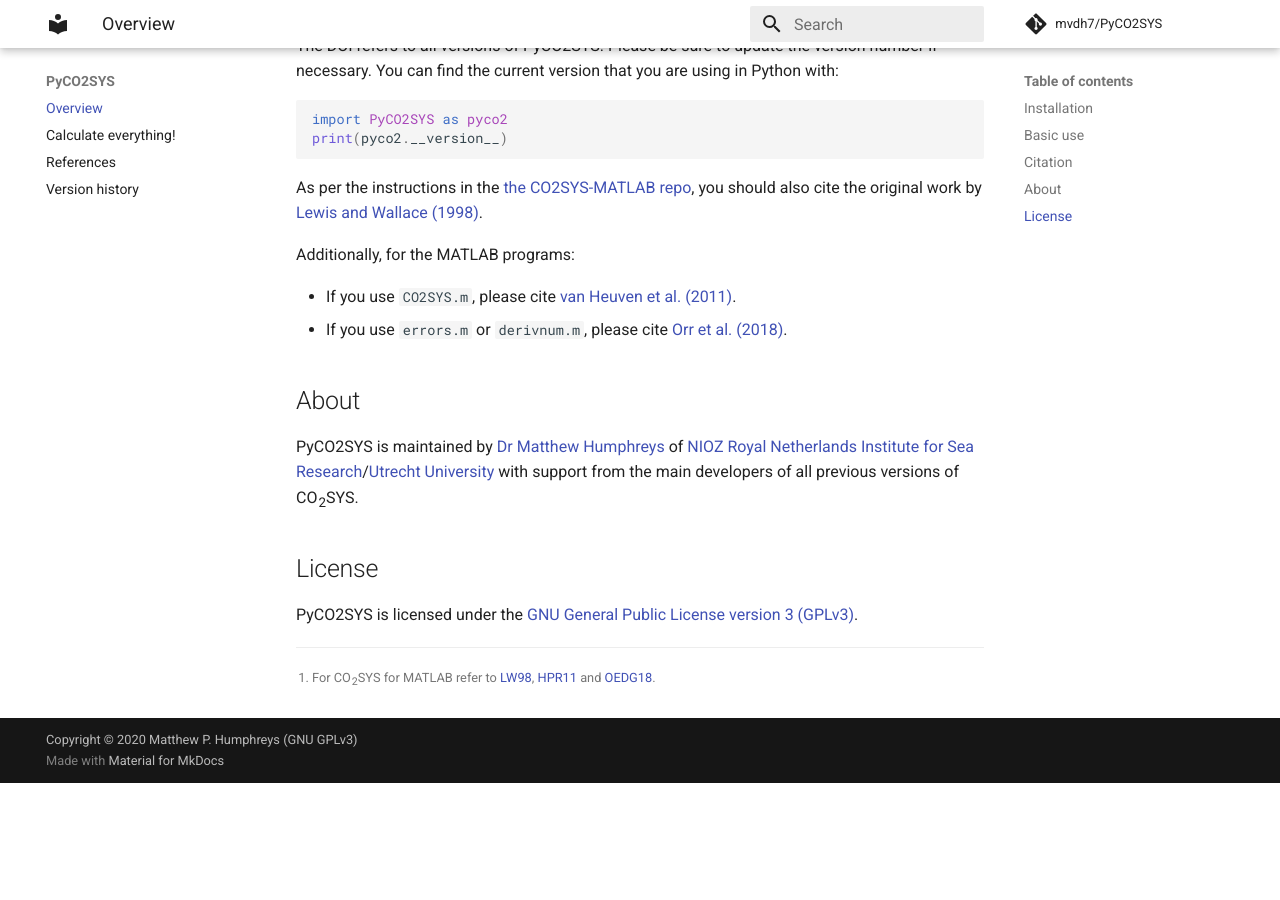
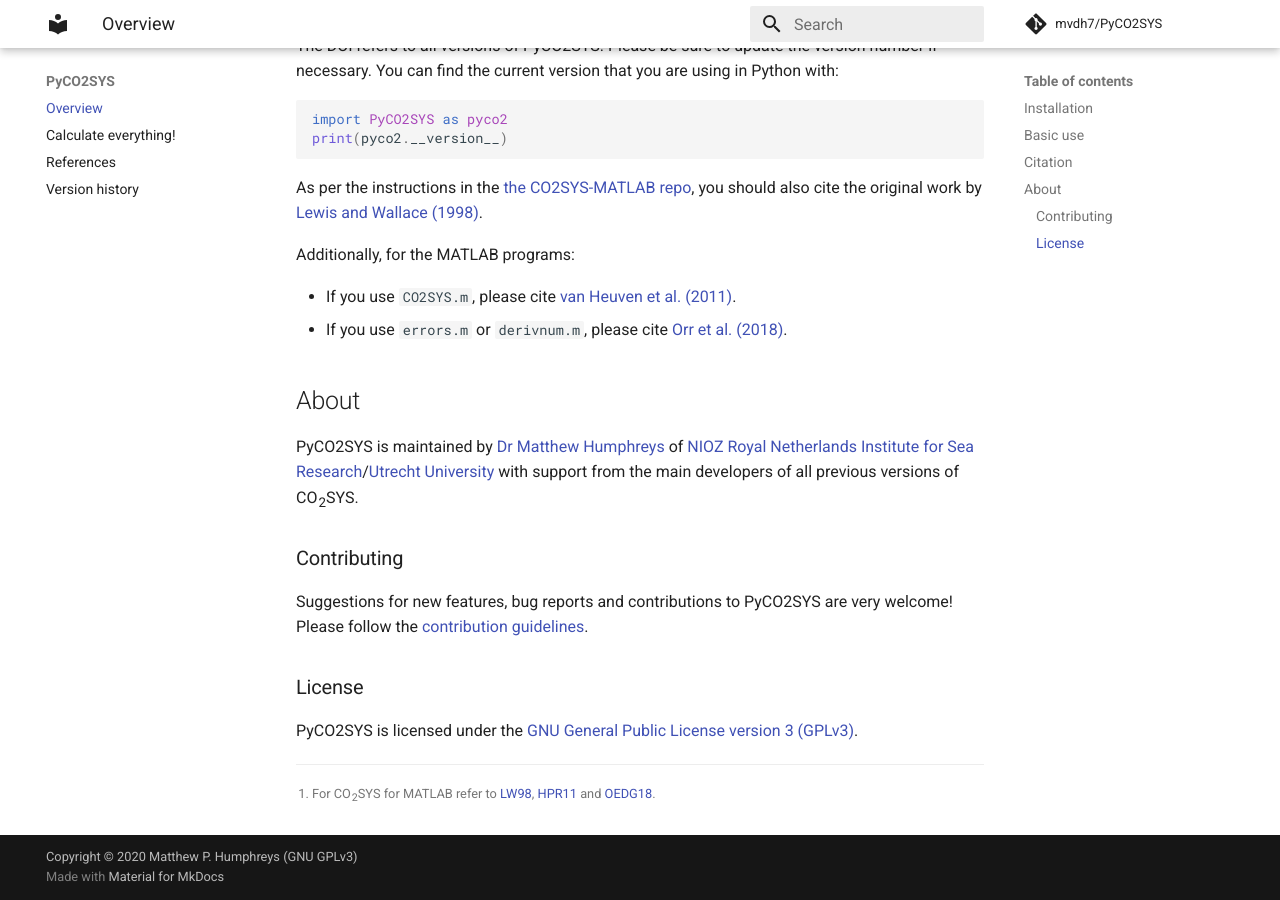
Before and after one commit to mvdh7/PyCO2SYS, an MkDocs documentation site: the page built from docs/index.md, in a window 1280 px wide and 900 px high, scrolled down 1281 px. Built offline with MkDocs 1.6.1 and Material for MkDocs 9.7.7, drawn with Linux system fonts in a browser that asks for light colours; comment, search, counter and statistics services are not loaded; before the commit the page ends 2064 px from its top, so only the background shows below that.

Commit message:
Add contributions note

```diff
--- a/docs/index.md
+++ b/docs/index.md
@@ -59,7 +59,11 @@ Additionally, for the MATLAB programs:
 
 PyCO2SYS is maintained by [Dr Matthew Humphreys](https://mvdh.xyz/) of [NIOZ Royal Netherlands Institute for Sea Research](https://www.nioz.nl/en)/[Utrecht University](https://www.uu.nl/en) with support from the main developers of all previous versions of CO<sub>2</sub>SYS.
 
-## License
+### Contributing
+
+Suggestions for new features, bug reports and contributions to PyCO2SYS are very welcome!  Please follow the [contribution guidelines](https://github.com/mvdh7/PyCO2SYS/blob/master/CONTRIBUTING.md).
+
+### License
 
 PyCO2SYS is licensed under the [GNU General Public License version 3 (GPLv3)](https://www.gnu.org/licenses/gpl-3.0.en.html).
 
```
